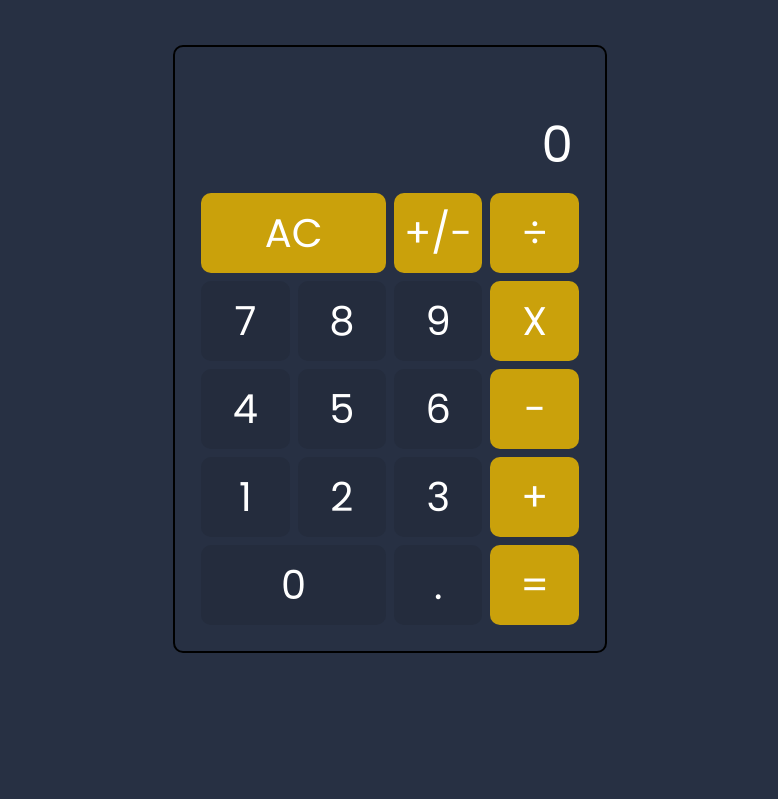
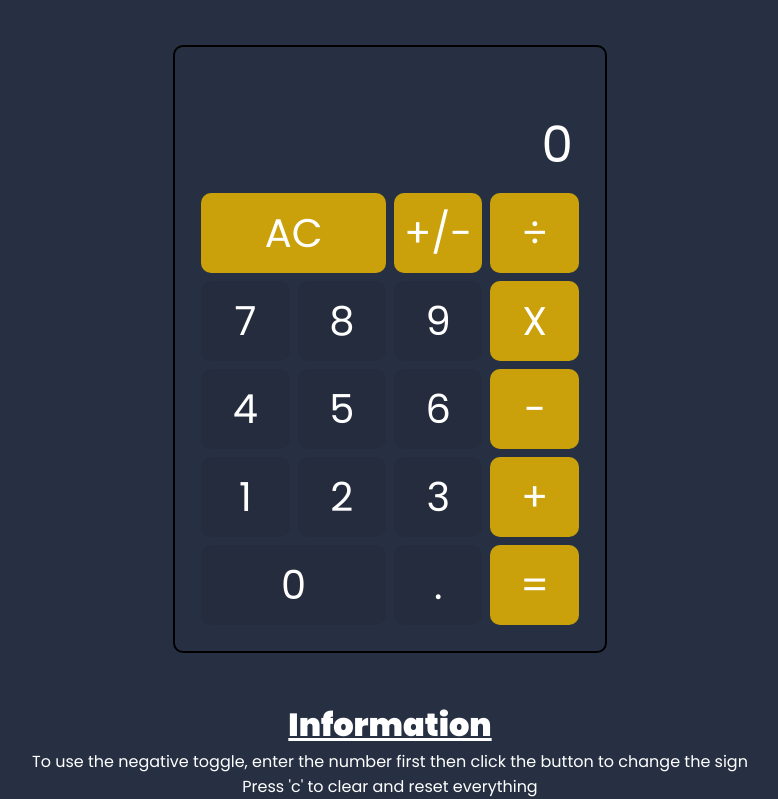
Before and after one commit to blueswizzle/js-calculator, a plain HTML site: page index.html in a window 1280 px wide. Shown: the part 97-896 px from the top of the page, without its empty margins (250-1028 px from the left). Before the commit the page ends 800 px from the top, so only its background shows below. Drawn offline with Linux system fonts and the light colour scheme.

Commit message:
Added a information section to the page.
Added a few more functions replacing some of the previous code.

```diff
--- a/calculator.js
+++ b/calculator.js
@@ -16,12 +16,7 @@ buttons.forEach(button =>{
         let input = e.target.id
         switch(input){
             case "AC":
-                screenMain.innerHTML = "0";
-                screenTop.innerHTML = "0";
-                screenTop.style.visibility = 'hidden';
-                operation = "";
-                prevOperation = "";
-                result = 0;
+                clear();
                 break;
             case "negative-toggle":
                 negativeToggle();
@@ -90,6 +85,14 @@ function decimal(){
     }
 }
 
+function clear(){
+    screenMain.innerHTML = "0";
+    screenTop.innerHTML = "0";
+    screenTop.style.visibility = 'hidden';
+    operation = "";
+    prevOperation = "";
+    result = 0;
+}
 function performOperation(){
     screenTop.style.visibility = 'visible'
     if(prevOperation !== ""){
@@ -103,7 +106,10 @@ function performOperation(){
 }
 
 function appendNumber(num){
-    screenMain.innerHTML = parseFloat(screenMain.innerHTML + num).toString();
+    if(screenMain.innerHTML.length < 9){
+        screenMain.innerHTML = parseFloat(screenMain.innerHTML + num).toString();
+    }
+
 }
 function deleteNumber(){
     screenMain.innerHTML = screenMain.innerHTML
@@ -182,4 +188,5 @@ function keyBoardInput(e){
     if(e.key === 'Backspace') deleteNumber()
     if (e.key >= 0 && e.key <= 9) appendNumber(e.key)
     if(e.key === '.') decimal()
+    if(e.key === 'c') clear();
 }
--- a/index.html
+++ b/index.html
@@ -40,6 +40,16 @@
         </div>
     </div>
 
+    <div class="info">
+        <h1>Information</h1>
+        <ul>
+            <li>To use the negative toggle, enter the number first then click the button to change
+                the sign
+            </li>
+            <li>Press 'c' to clear and reset everything</li>
+        </ul>
+    </div>
+
     <script src="calculator.js"></script>
 </body>
 </html>
--- a/style.css
+++ b/style.css
@@ -74,3 +74,13 @@ header h1{
   box-shadow: #1d2035 0 3px 7px inset;
   transform: translateY(2px);
 }
+
+.info{
+    color: white;
+}
+.info h1{
+    text-decoration: underline;
+}
+.info ul{
+    list-style: none;
+}
```
